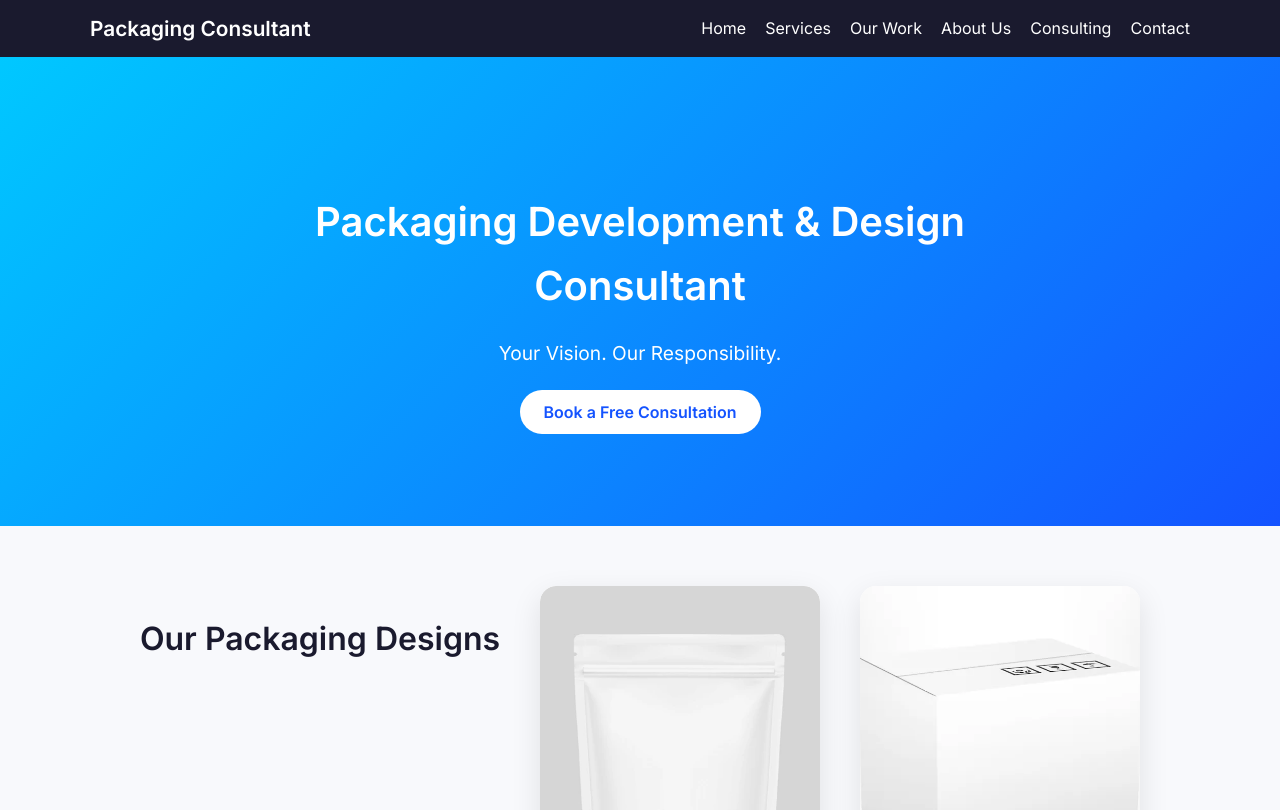
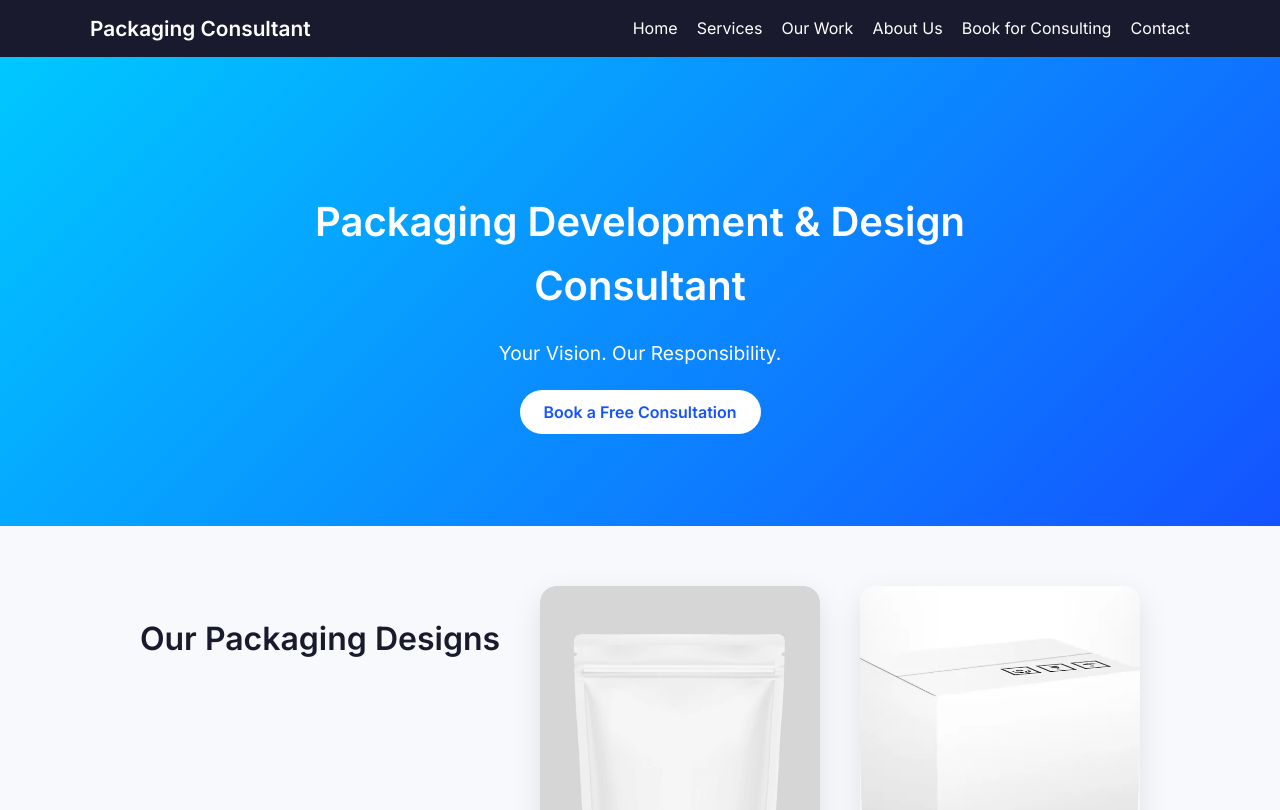
Before and after one commit to packagingconsultant/Packaging-design, a plain HTML site: page index.html in a window 1280 px wide. Shown: the top 810 px of the page. Drawn offline with Linux system fonts and the light colour scheme.

Commit message:
Update index.html

```diff
--- a/index.html
+++ b/index.html
@@ -19,7 +19,7 @@
         <a href="#services">Services</a>
         <a href="#work">Our Work</a>
         <a href="#about">About Us</a>
-        <a href="#consult">Consulting</a>
+        <a href="#consult">Book for Consulting</a>
         <a href="#contact">Contact</a>
       </nav>
     </div>
```
